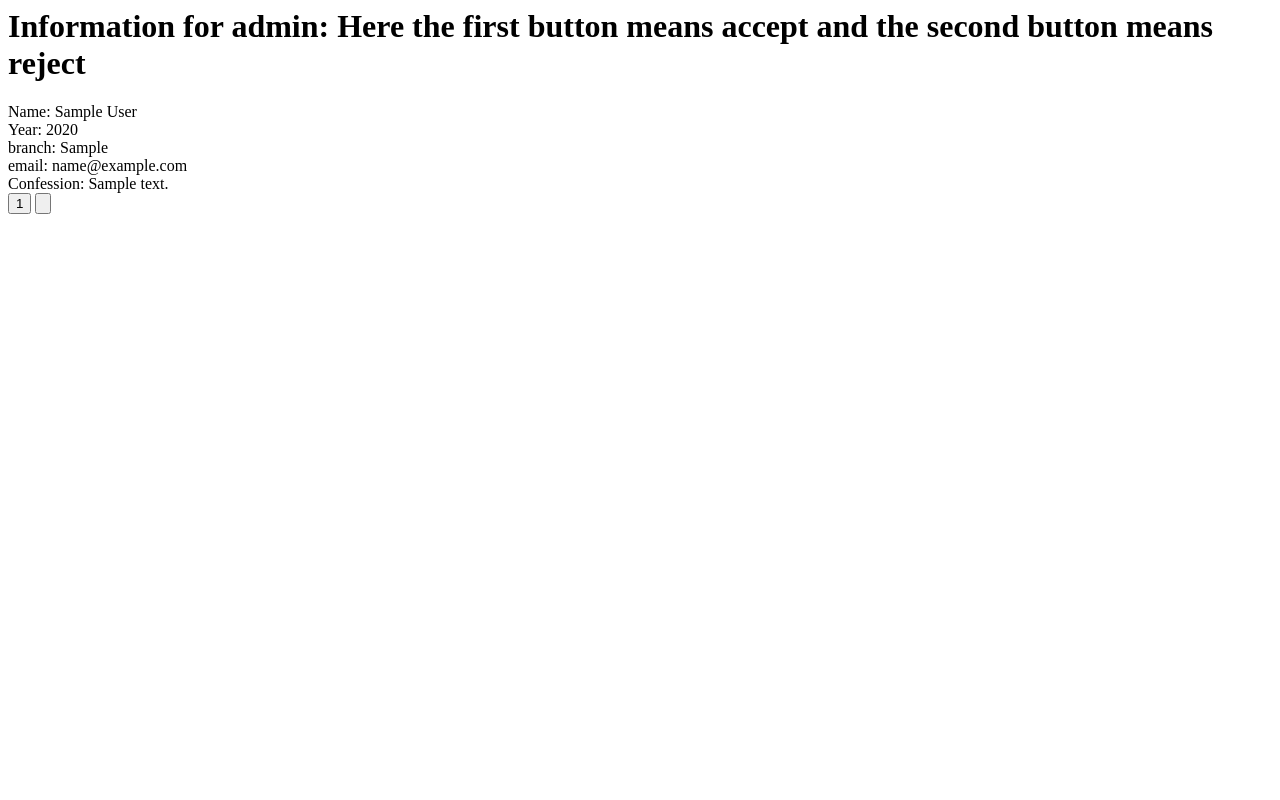
After one commit to Teamexe/confession-site, a PHP site: page /admin.php in a window 1280 px wide. The commit adds this page. Run offline with PHP 8.4, Linux system fonts and the light colour scheme; tables that the repository leaves empty or names only in its code hold one stand-in row (values such as "Sample post").

Commit message:
added admin.php

```diff
--- /dev/null
+++ b/admin.php
@@ -0,0 +1,87 @@
+<?php
+    $db=mysqli_connect("localhost", "root", "Sourav123@", "confessionsite")
+      or die('Error connecting to database');
+    $query="select * from adminperm
+            where permission=0";
+    $result=mysqli_query($db, $query);
+    if(!$result)die ("Database access failed:". mysql_error());
+?>
+<html>
+    <body>
+        <div id="container">
+            <h1>
+            Information for admin:
+                Here the first button means accept and the second button means reject
+            </h1>
+            <?php
+            while($row=mysqli_fetch_array($result))
+            {?>
+                <div class="name">
+                    <span> Name:</span>
+                    <span>
+                        <?php
+                            echo $row['name'];
+                        ?>
+                    </span>
+                </div>
+                <div class="year">
+                    <span> Year:</span>
+                    <span>
+                        <?php
+                            echo $row['year'];
+                        ?>
+                    </span>
+                </div>
+                <div class="branch">
+                <span> branch:</span>
+                    <span>
+                        <?php
+                            echo $row['branch'];
+                        ?>
+                    </span>
+                </div>
+            <div class="email">
+                <span> email:</span>
+                    <span>
+                        <?php
+                            echo $row['email'];
+                        ?>
+                    </span>
+                </div>
+                <div class="message">
+                    <span> Confession:</span>
+                    <span>
+                        <?php echo $row['message']?>
+                    </span>
+                </div>
+                <div class="buttons">
+                    <form role="form" method="post" action="<?php echo htmlspecialchars($_SERVER["PHP_SELF"]);?>">
+                        <input type="submit" name="accept" value="<?php echo $row['id']?>">
+                        <input type="submit" name="reject" value="<?php $row['id']?>">
+                    </form>
+                </div>
+                <br>
+           <?php }?>
+        </div>
+        <?php
+        function test_input($data)
+            {
+                $data = trim($data);
+                $data = stripslashes($data);
+                $data = htmlspecialchars($data);
+                return $data;
+            }
+        if(isset($_POST['accept']))
+        {
+            $id=$_POST["accept"];
+            $sql="update adminperm
+                 set permission=1
+                 where id='$id';";
+            $result=mysqli_query($db, $sql);
+            if(!$result)die ("Database access failed:". mysql_error());
+
+        }
+            mysqli_close($db);
+        ?>
+    </body>
+</html>
--- a/makeConfess.php
+++ b/makeConfess.php
@@ -11,7 +11,7 @@
         <div id="main">
             <div id="reqd">
                 <strong>
-                    All fields are optional
+                    All info fields are optional
                 </strong>
             </div>
             <form role="form" action="confessdb.php" method="post" >
```
Also changed, not shown: confessdb.php (+5 -3 lines), index.php (+54 -2 lines).
